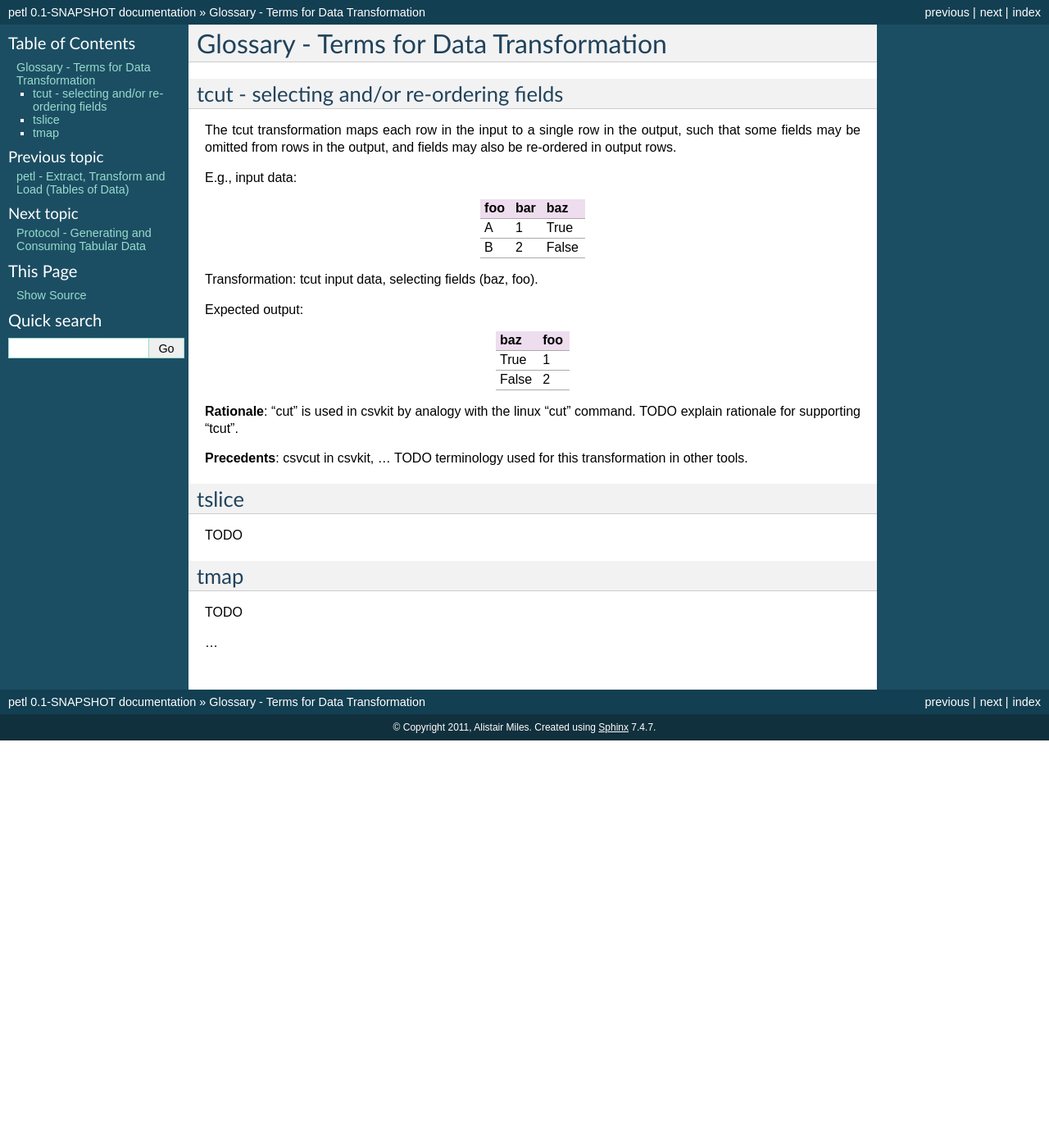
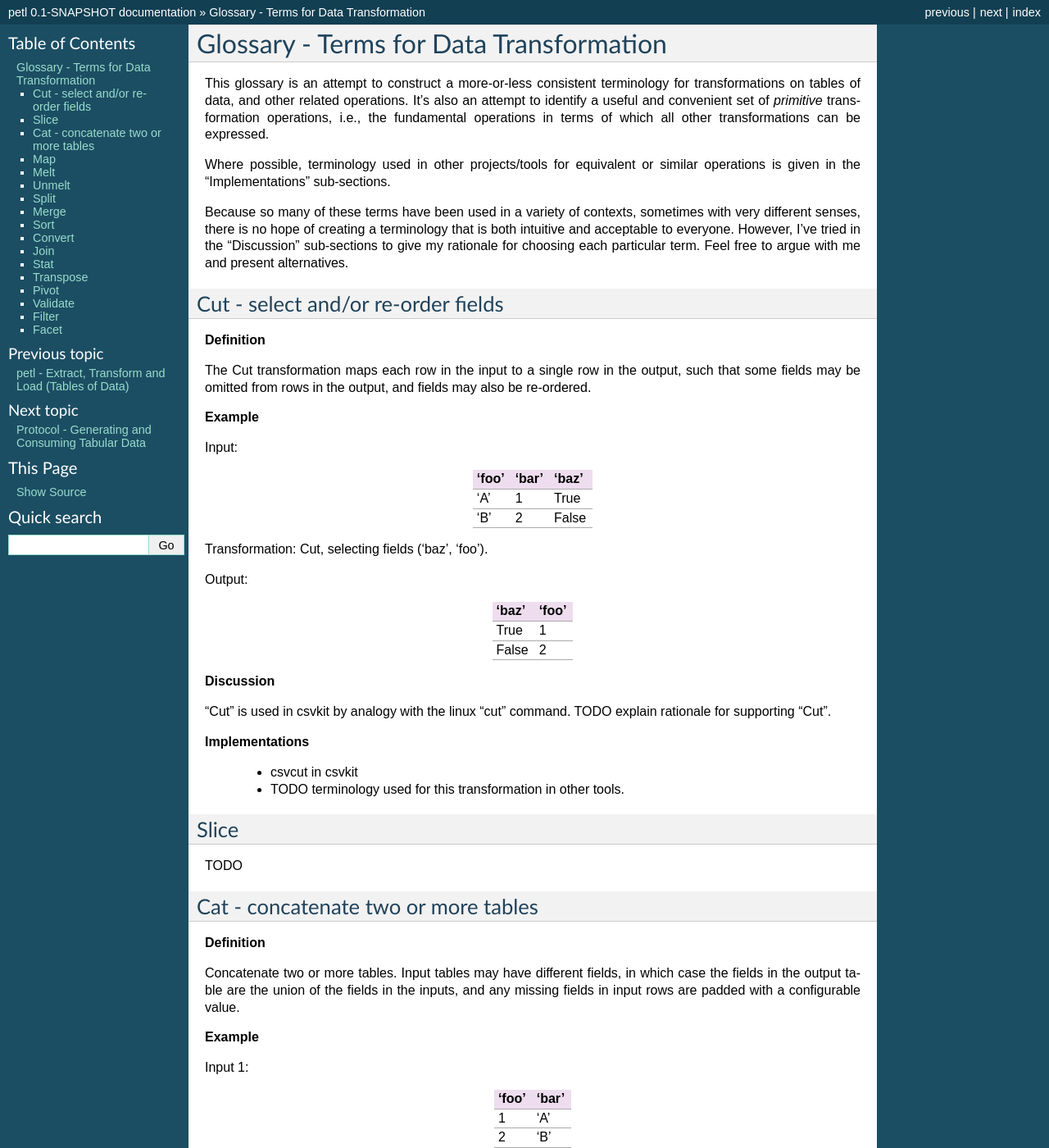
Before and after one commit to petl-developers/petl, a Sphinx documentation site: the page built from docs/glossary.txt, in a window 1280 px wide and 1400 px high. Shown: the whole window at 82% size. Built offline with Sphinx 7.4.7, drawn with Linux system fonts in a browser that asks for light colours; formulas are drawn with MathJax 3; some of the changed text lies outside the part shown.

Commit message:
a bit more writing

```diff
--- a/docs/glossary.txt
+++ b/docs/glossary.txt
@@ -1,49 +1,195 @@
 Glossary - Terms for Data Transformation
 ========================================
 
+This glossary is an attempt to construct a more-or-less consistent
+terminology for transformations on tables of data, and other related
+operations. It's also an attempt to identify a useful and convenient
+set of *primitive* transformation operations, i.e., the fundamental
+operations in terms of which all other transformations can be
+expressed.
 
-tcut - selecting and/or re-ordering fields
------------------------------------------
+Where possible, terminology used in other projects/tools for
+equivalent or similar operations is given in the "Implementations"
+sub-sections.
 
-The tcut transformation maps each row in the input to a single row in
+Because so many of these terms have been used in a variety of
+contexts, sometimes with very different senses, there is no hope of
+creating a terminology that is both intuitive and acceptable to
+everyone. However, I've tried in the "Discussion" sub-sections to give
+my rationale for choosing each particular term. Feel free to argue
+with me and present alternatives.
+
+Cut - select and/or re-order fields
+-----------------------------------
+
+**Definition**
+
+The Cut transformation maps each row in the input to a single row in
 the output, such that some fields may be omitted from rows in the
-output, and fields may also be re-ordered in output rows.
+output, and fields may also be re-ordered.
 
-E.g., input data:
+**Example**
 
-+-----+-----+-------+
-| foo | bar | baz   |
-+=====+=====+=======+
-| A   | 1   | True  |
-+-----+-----+-------+
-| B   | 2   | False |
-+-----+-----+-------+
+Input:
 
-Transformation: tcut input data, selecting fields (baz, foo).
++-------+-------+-------+
+| 'foo' | 'bar' | 'baz' |
++=======+=======+=======+
+| 'A'   | 1     | True  |
++-------+-------+-------+
+| 'B'   | 2     | False |
++-------+-------+-------+
 
-Expected output:
+Transformation: Cut, selecting fields ('baz', 'foo').
 
-+-------+-----+
-| baz   | foo |
-+=======+=====+
-| True  | 1   |
-+-------+-----+
-| False | 2   |
-+-------+-----+
+Output:
 
-**Rationale**: "cut" is used in csvkit by analogy with the linux "cut" command. TODO explain rationale for supporting "tcut".
++-------+-------+
+| 'baz' | 'foo' |
++=======+=======+
+| True  | 1     |
++-------+-------+
+| False | 2     |
++-------+-------+
 
-**Precedents**: csvcut in csvkit, ... TODO terminology used for this transformation in other tools.
+**Discussion**
 
+"Cut" is used in csvkit by analogy with the linux "cut" command. TODO explain rationale for supporting "Cut".
 
-tslice
+**Implementations**
+
+ - csvcut in csvkit
+ - TODO terminology used for this transformation in other tools.
+
+Slice
 ------
 
 TODO
 
-tmap
+Cat - concatenate two or more tables
+------------------------------------
+
+**Definition**
+
+Concatenate two or more tables. Input tables may have different
+fields, in which case the fields in the output table are the union of
+the fields in the inputs, and any missing fields in input rows are
+padded with a configurable value.
+
+**Example**
+
+Input 1:
+
++-------+-------+
+| 'foo' | 'bar' |
++=======+=======+
+| 1     | 'A'   |
++-------+-------+
+| 2     | 'B'   |
++-------+-------+
+
+Input 2:
+
++-------+-------+
+| 'bar' | 'baz' |
++=======+=======+
+| 'C'   | True  |
++-------+-------+
+| 'D'   | False |
++-------+-------+
+
+Transformation: Cat inputs, padding missing fields with value None.
+
+Output:
+
++-------+-------+-------+
+| 'foo' | 'bar' | 'baz' |
++=======+=======+=======+
+| 1     | 'A'   | None  |
++-------+-------+-------+
+| 2     | 'B'   | None  |
++-------+-------+-------+
+| None  | 'C'   | True  |
++-------+-------+-------+
+| None  | 'D'   | False |
++-------+-------+-------+
+
+**Discussion**
+
+TODO Arguably not primitive...
+
+**Implementations**
+
+TODO
+
+Map
 ----
 
 TODO
 
+Melt
+----
+
+TODO
+
+Unmelt
+------
+
+TODO
+
+Split
+-----
+
+TODO
+
+Merge
+-----
+
+TODO
+
+Sort
+----
+
+TODO
+
+Convert
+-------
+
+TODO
+
+Join
+----
+
+TODO
+
+Stat
+----
+
+TODO
+
+Transpose
+---------
+
+TODO
+
+Pivot
+-----
+
+TODO
+
+Validate
+--------
+
+TODO
+
+Filter
+------
+
+TODO
+
 ...
+
+Facet
+-----
+
+TODO
```
Also changed, not shown: docs/protocol.txt (+5 -5 lines).
